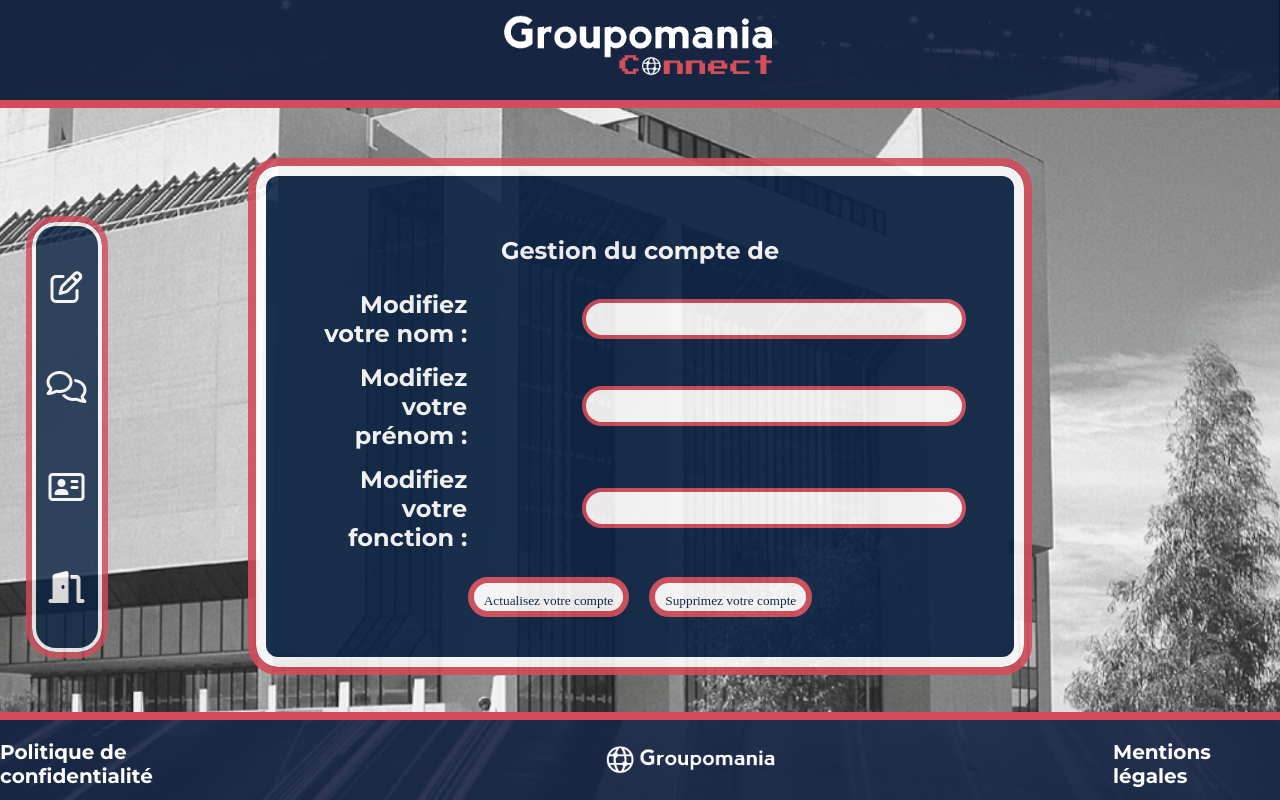
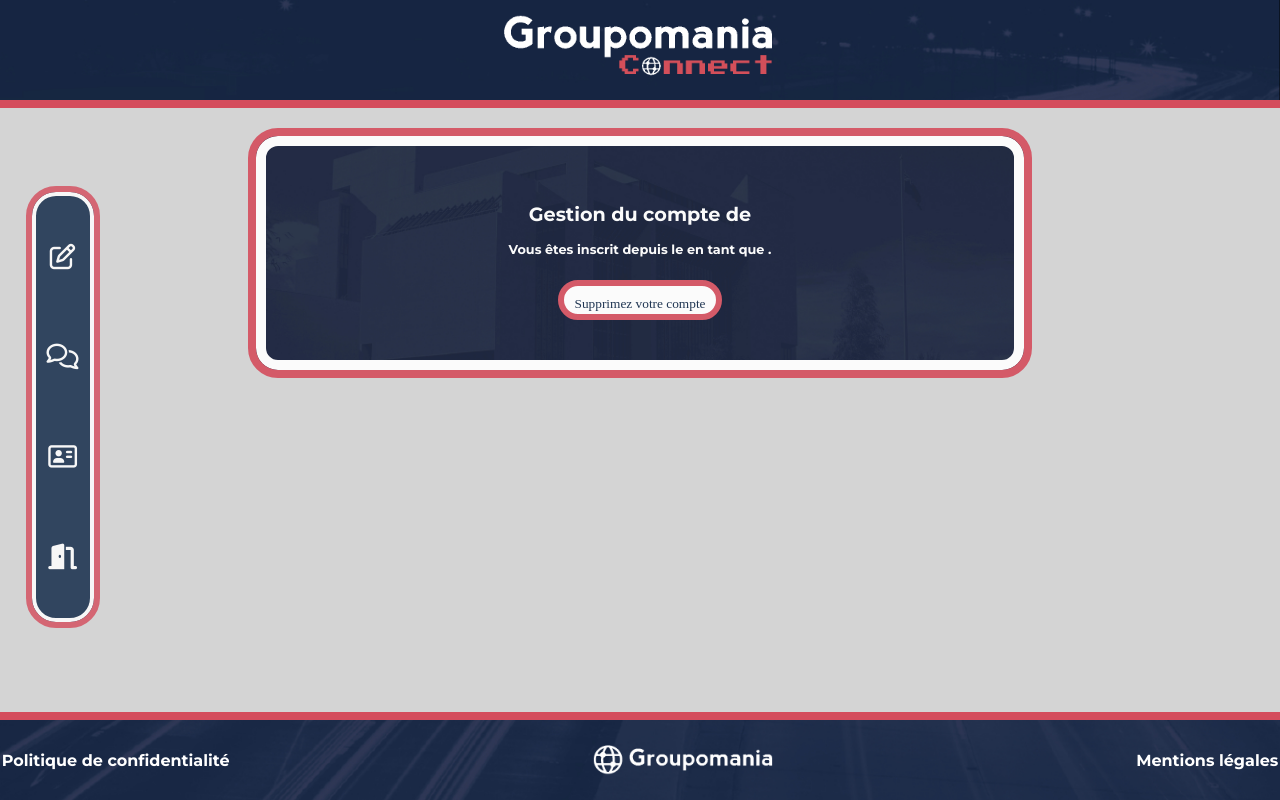
Before and after one commit to RaphaelCouillaud/P7-Groupomania, a Vue app in the folder frontend/: page /#/account in a window 1280 px wide. Built offline with nearby package versions, Linux system fonts and the light colour scheme.

Commit message:
modifs view message account scroll

```diff
--- a/frontend/src/App.vue
+++ b/frontend/src/App.vue
@@ -1,16 +1,18 @@
 <template>
   <div id="app">
+
     <header>
         <img src="./assets/logo.png" id="logoconnect" alt="Logo Groupomania Connect" />
     </header>
+    <router-view></router-view>
 
-<router-view></router-view>
 
     <footer>
        <p><a href="politique">Politique de confidentialité</a></p>
       <p><img src="./assets/iconwhite.png"  alt="Logo Groupomania" /></p>
       <p><a href="mentions">Mentions légales</a></p>
     </footer>
+
 </div>
 
 </template>
@@ -28,14 +30,13 @@ body, html {
 #app {
   height: 100%;
   font-family: 'Montserrat', sans-serif;
-  background-image: url("./assets/groupback.jpg");
-  background-position: center;
-  background-repeat: no-repeat;
-  background-size: cover;
+  background-color: #d4d4d4;
+  font-size: 0.8em;
+
 }
 footer {
-  bottom: 0;
-  position: fixed;
+bottom: 0;
+position: absolute;
  background-image: url("assets/foot.jpg");
  background-size: cover;
  width: 100%;
@@ -46,6 +47,7 @@ footer {
  color: white;
  border-top: 8px solid #d44c5c;
  font-size: 1.25em;
+
 
 }
 footer a{
@@ -73,6 +75,7 @@ header {
  font-size: 1.25em;
  display: flex;
  flex-direction: row;
+
 }
 header a{
 text-decoration: none;
--- a/frontend/src/views/Account.vue
+++ b/frontend/src/views/Account.vue
@@ -3,8 +3,8 @@
                <div class="blocsignup">
             <Navbar></Navbar>
             <h2>Gestion du compte de {{ userAccount.firstname }} {{ userAccount.lastname }}</h2>
-            <form id="form-login" >
-
+            <p>Vous êtes inscrit depuis le <!--{{ userAccount.date }}--> en tant que {{ userAccount.jobtitle }}.</p>
+           <!--<form id="form-login" >
               <div class="form-group">
                 <label for="lastname">Modifiez votre nom :</label>
                 <input type="text" id="lastname" name="lastname" class="form-control" v-model="inputAccount.lastname"/>
@@ -19,7 +19,7 @@
               </div>
             </form>
 
-             <button @click="updateAccount" class="accountbutton">Actualisez votre compte</button>
+             <button @click="updateAccount" class="accountbutton">Actualisez votre compte</button> -->
              <button @click="deleteAccount" class="accountbutton">Supprimez votre compte</button>
 
           </div>
@@ -32,20 +32,20 @@ export default {
     components: {
         Navbar
     },
-
    data () {
         return {
-            userAccount: {
+            userAccount : {
                 userId: localStorage.getItem("userId"),
-                firstname: "",
-                lastname: "",
-                 jobtitle: ""
+                firstname : "" ,
+                lastname : "" ,
+               // date:"",//
+                jobtitle : ""
             },
-            inputAccount: {
-                lastname: "",
-                firstname: "",
-                jobtitle: ""
-            }
+           // inputAccount: {
+            //    lastname: "",
+            //    firstname: "",
+           //     jobtitle: ""
+           // }
         }
     },
     methods: {
@@ -54,37 +54,38 @@ export default {
             let options = {
                 method: "GET",
                 headers: {
-                    'Authorization': 'Bearer ' + localStorage.getItem("token")}
+                    'Authorization': 'Bearer ' + localStorage.getItem("token"),
                     }
-            console.log(options)
+            };
             fetch(url, options)
                 .then(response => response.json())
                 .then(data => {
-                    this.userAccount.firstname = data[0].firstname; //premier nom//
+                    this.userAccount.firstname = data[0].firstname;
                     this.userAccount.lastname = data[0].lastname;
                     this.userAccount.jobtitle = data[0].jobtitle;
                 })
+
                 .catch(error => console.log(error))
         },
-        updateAccount() {
-            let url = `http://localhost:3000/api/auth/${ this.userAccount.userId }`;
-            let options = {
-                method: "PUT",
-                headers: {
-                    'Authorization': 'Bearer ' + localStorage.getItem("token"),
-                    'Content-Type': 'application/json'
-                },
-                body: JSON.stringify(this.inputAccount),
-            };
-            fetch(url, options)
-                .then(res => res.text())          // convert to plain text
-                .then(text => console.log(text))
-                .then(data => {
-                    this.userAccount = data[0];
-                    this.inputAccount = {}
-                })
-                .catch(error => console.log(error))
-        },
+       // updateAccount() {
+        //    let url = `http://localhost:3000/api/auth/${ this.userAccount.userId }`;
+        //    let options = {
+        //        method: "PUT",
+        //        headers: {
+        //            'Authorization': 'Bearer ' + localStorage.getItem("token"),
+        //            'Content-Type': 'application/json'
+        //        },
+        //        body: JSON.stringify(this.inputAccount),
+        //    };
+        //    fetch(url, options)
+        //        .then(res => res.text())          // convert to plain text
+        //        .then(text => console.log(text))
+        //        .then(data => {
+        //            this.userAccount = data[0];
+        //            this.inputAccount = {}
+        //        })
+        //        .catch(error => console.log(error))
+       // },
         deleteProfile() {
            let url = `http://localhost:3000/api/auth/${ this.userAccount.userId }`;
            let options = {
@@ -94,11 +95,14 @@ export default {
                     }
             };
             fetch(url, options)
-                .then(res => res.json())
+                .then((response) => {
+                console.log(response);
+                localStorage.clear();
+            })
                 .then(this.$router.push("/signup"))
                .catch(error => console.log(error))
-        }
-    }
+        },
+    },
 }
 </script>
 
@@ -108,4 +112,5 @@ export default {
     margin: 10px 10px 50px 10px;
 }
 
+
 </style>
--- a/frontend/src/views/Message.vue
+++ b/frontend/src/views/Message.vue
@@ -10,8 +10,8 @@
                 <input type="text" id="title" name="title" class="form-control" required v-model="inputMessage.title"/>
               </div>
               <div class="form-group">
-                <label for="image">Lien :</label>
-                <input type="url" id="image" name="image" class="form-control" required v-model="inputMessage.image"/>
+                <label for="content">Contenu :</label>
+                <textarea type="text" id="content" name="content" rows="10" class="form-control" required v-model="inputMessage.content"></textarea>
               </div>
 
             </form>
@@ -35,7 +35,7 @@ export default {
         return {
             inputMessage : {
                 title: "",
-                image: ""
+                content: ""
             }
         }
     },
--- a/frontend/src/views/Signup.vue
+++ b/frontend/src/views/Signup.vue
@@ -108,7 +108,7 @@ label {
   font-size: 1.5em;
   margin: auto;
 }
-input {
+input, textarea {
   width: 50%;
   height: 3em;
   box-sizing: border-box;
@@ -119,7 +119,7 @@ input {
   padding: 10px;
   margin: auto;
 }
-input:focus {
+input:focus, textarea:focus {
   border-color: white;
   box-shadow: 0px 0px 20px #d44c5c;
 }
@@ -140,9 +140,11 @@ input:focus {
   border: 8px solid #d44c5c;
   border-radius: 30px;
   text-align: center;
-  margin-top: 50px;
-  margin-bottom: 50px;
-  background-color:#0c2444;
+  margin-top: 20px;
+  background-image: url("../assets/groupback.jpg");
+
+  background-repeat: no-repeat;
+  background-size: cover;
 }
 .blocsignup p {
 	color: white;
```
Also changed, not shown: frontend/src/views/List.vue (+10 -3 lines), frontend/src/assets/groupback.jpg. Lines whose indentation alone changed are shown as unchanged.
